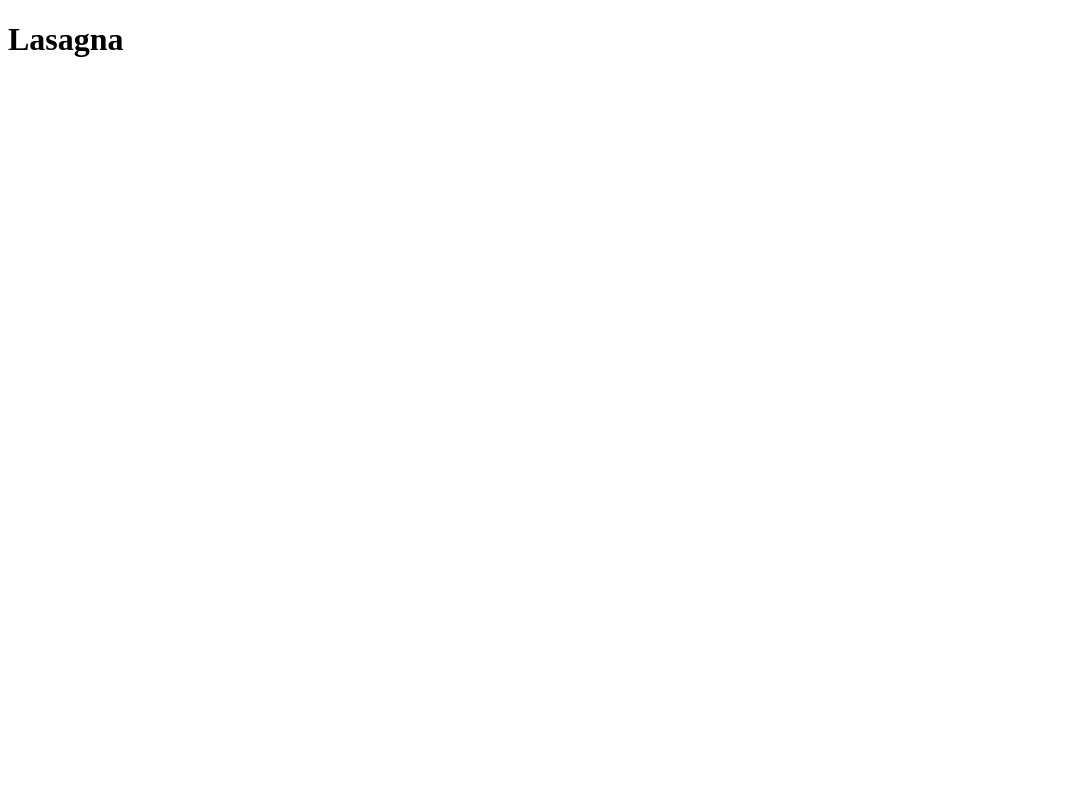
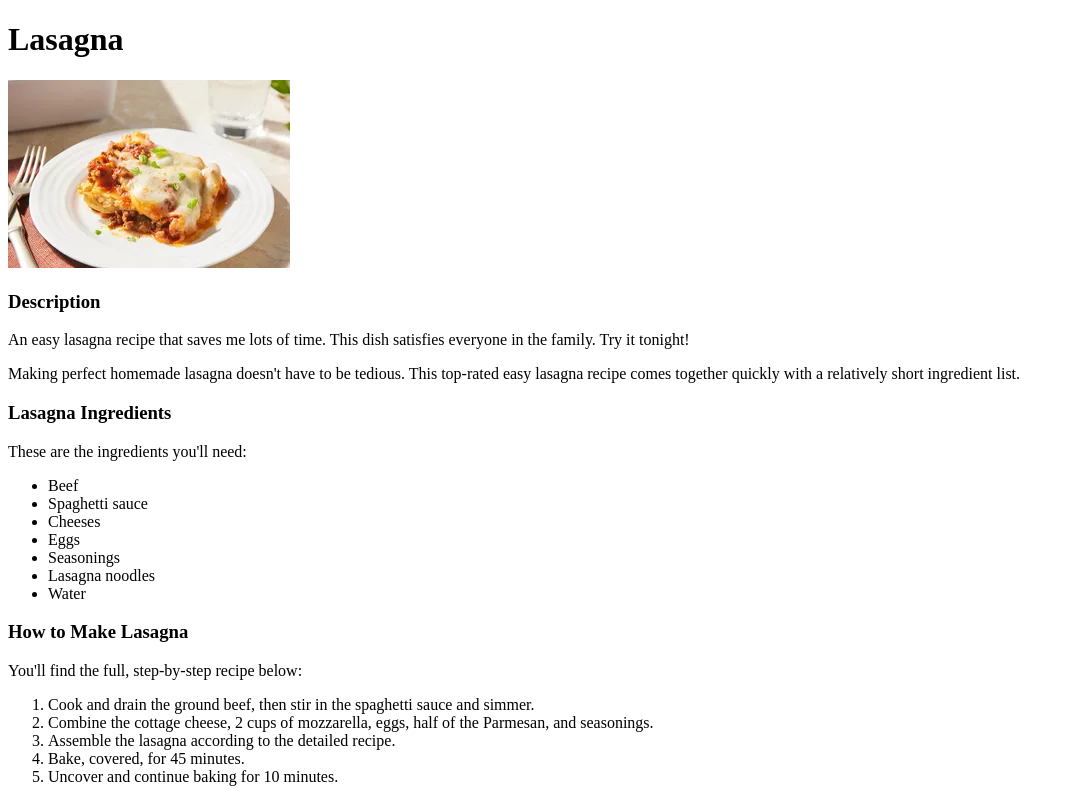
Before and after one commit to deveshagdev/odin-recipes, a plain HTML site: page recipes/lasagna.html in a window 1280 px wide. Shown: the whole page, without its empty margins (0-1074 px from the left). Drawn offline with Linux system fonts and the light colour scheme.

Commit message:
Complete lasagna recipe page

```diff
--- a/recipes/lasagna.html
+++ b/recipes/lasagna.html
@@ -7,5 +7,34 @@
 </head>
 <body>
     <h1>Lasagna</h1>
+    <img src="../Images/easy_lasagna.webp" alt="Meat Lasagna">
+    <h3>Description</h3>
+    <p>An easy lasagna recipe that saves me lots of time. This dish satisfies everyone in the family.
+       Try it tonight!</p>
+
+    <p>Making perfect homemade lasagna doesn't have to be tedious. This top-rated easy lasagna recipe
+       comes together quickly with a relatively short ingredient list.</p>
+
+    <h3>Lasagna Ingredients</h3>
+    <p>These are the ingredients you'll need:</p>
+    <ul>
+        <li>Beef</li>
+        <li>Spaghetti sauce</li>
+        <li>Cheeses</li>
+        <li>Eggs</li>
+        <li>Seasonings</li>
+        <li>Lasagna noodles</li>
+        <li>Water</li>
+    </ul>
+
+    <h3>How to Make Lasagna</h3>
+    <p>You'll find the full, step-by-step recipe below:</p>
+    <ol>
+        <li>Cook and drain the ground beef, then stir in the spaghetti sauce and simmer. </li>
+        <li>Combine the cottage cheese, 2 cups of mozzarella, eggs, half of the Parmesan, and seasonings.</li>
+        <li>Assemble the lasagna according to the detailed recipe.</li>
+        <li>Bake, covered, for 45 minutes.</li>
+        <li>Uncover and continue baking for 10 minutes.</li>
+    </ol>
 </body>
 </html>
```
Also changed, not shown: Images/easy_lasagna.webp (added).
